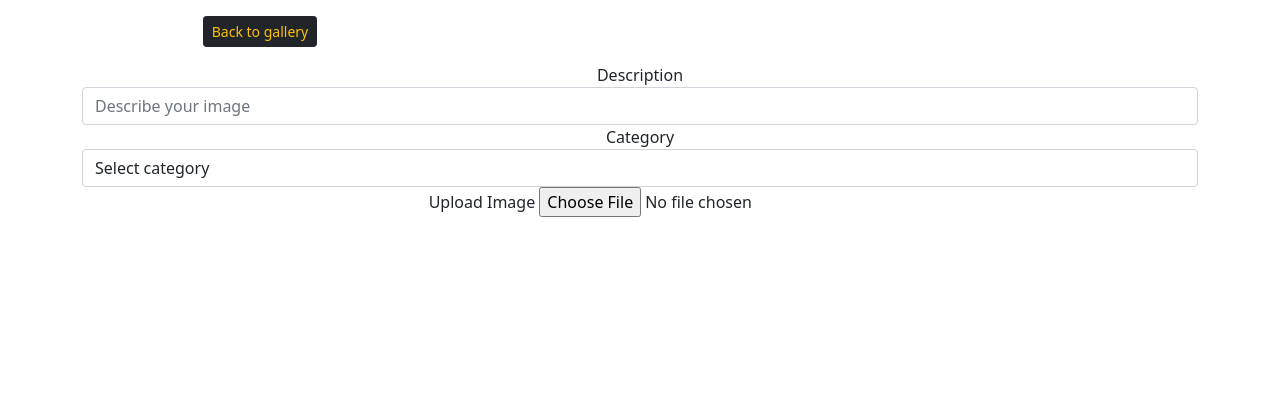
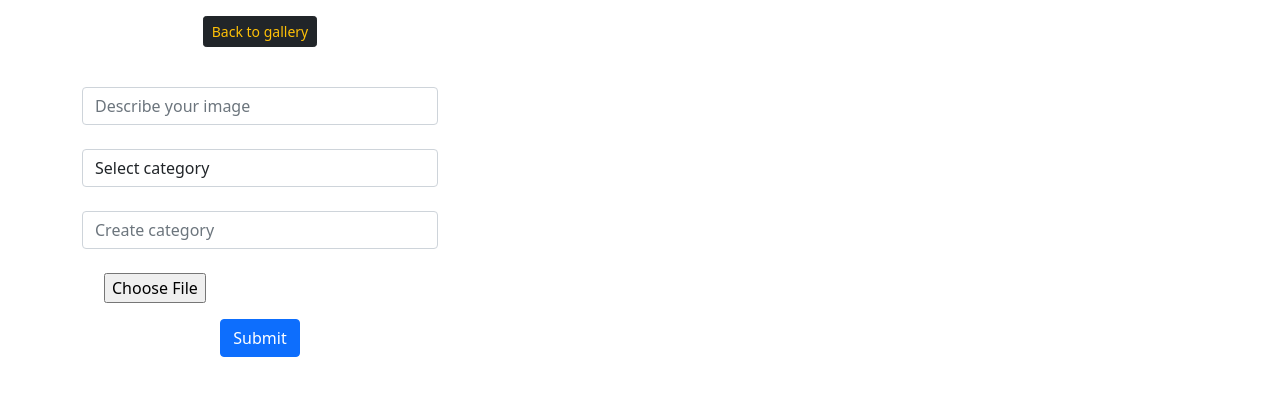
Before and after one commit to Pascal-Owilly/Django-photo-gallery-, a Django app: page /add_image/ in a window 1280 px wide. Shown: the top 396 px of the page. Run offline with Django 4.2, Linux system fonts and the light colour scheme; data comes from the database, SQL or seed files in the repository.

Commit message:
add csrf token for form submission

```diff
--- a/images/templates/images/add_image.html
+++ b/images/templates/images/add_image.html
@@ -14,14 +14,17 @@
 <body>
     <div class="container text-center">
         <div class="row">
+
+
             <div class="col-md-4">
+                <div class="jumbotron bg-white text-center text-white">
                 <a href="{% url 'gallery' %}" class="btn btn-sm btn-dark my-3 text-warning">Back to gallery</a>
-            </div>
 
-            <form>
+            <form method='POST' action="" enctype="multipart/form-data">
+                {% csrf_token %}
                 <div class="form-group">
                     <label>Description</label>
-                    <input type="text" name="description" placeholder="Describe your image" class="form-control">
+                    <input type="text" name="description" placeholder="Describe your image" class="form-control" required>
                 </div>
 
                 <div class="form-group">
@@ -33,12 +36,19 @@
                         {% endfor %}
                     </select>
                     <div class="form-group">
+                        <label>Create a new category</label><br>
+                        <input name="category_new" type="text" class="form-control" placeholder="Create category">
+                    </div>
+                    <div class="form-group">
                         <label>Upload Image</label>
-                        <input name="image" type="file" class="form-control-file">
+                        <input name="image" type="file" class="form-control-file" required>
                     </div>
 
                 </div>
+                <button type="submit" class="btn btn-primary m-3">Submit</button>
             </form>
+            </div>
+            </div>
         </div>
     </div>
 
--- a/images/views.py
+++ b/images/views.py
@@ -13,4 +13,15 @@
     return render(request, 'images/image.html', {'image' : image})
 
 def addImage(request):
-    return render(request, 'images/add_image.html')
+    categories = Category.objects.all()
+
+    if request.method == 'POST':
+        data = request.POST
+        image = request.FILES.get('image')
+
+        print('data:', data)
+        print('image:', image)
+
+
+    context = {'categories' : categories}
+    return render(request, 'images/add_image.html', context)
```
